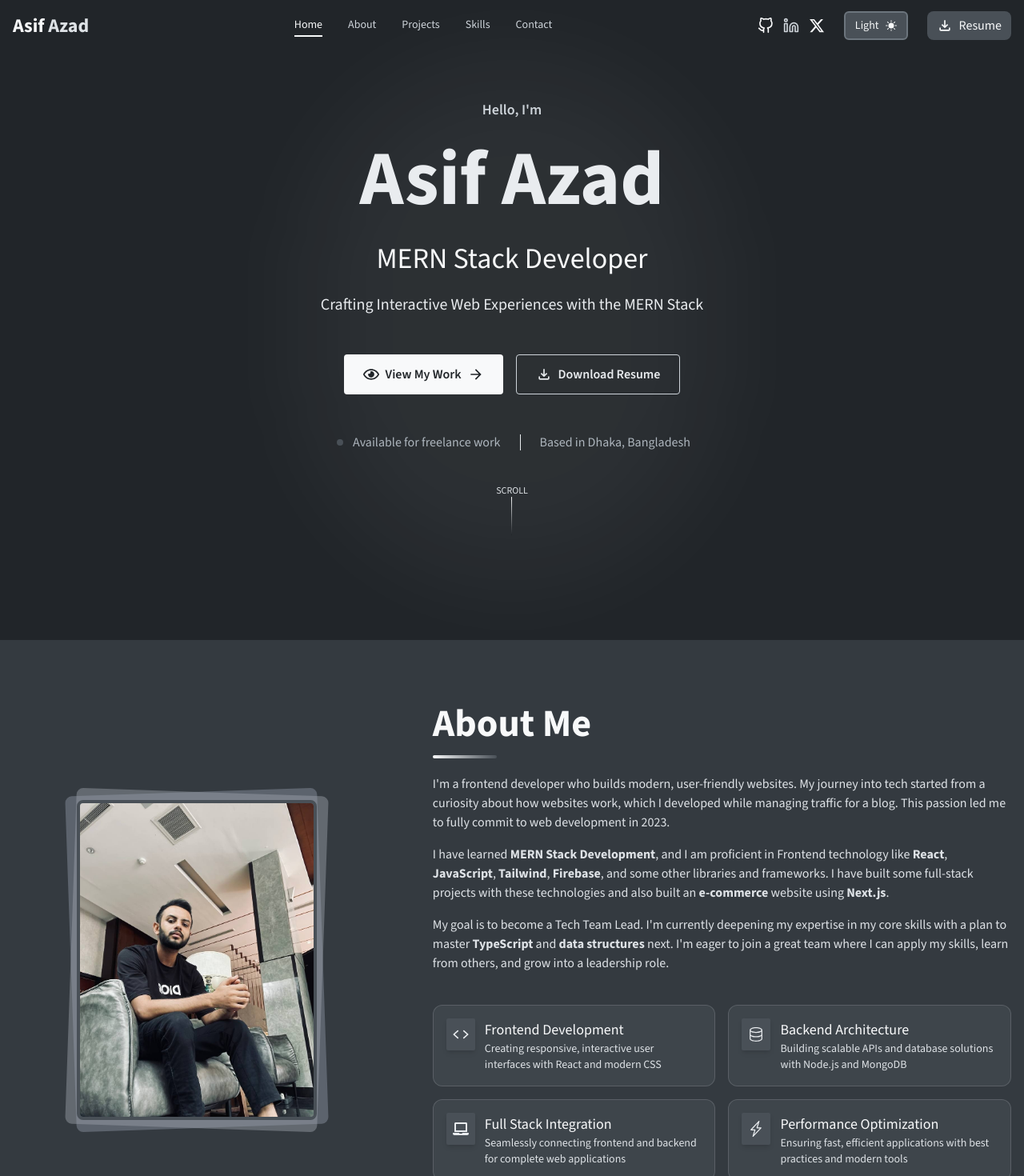
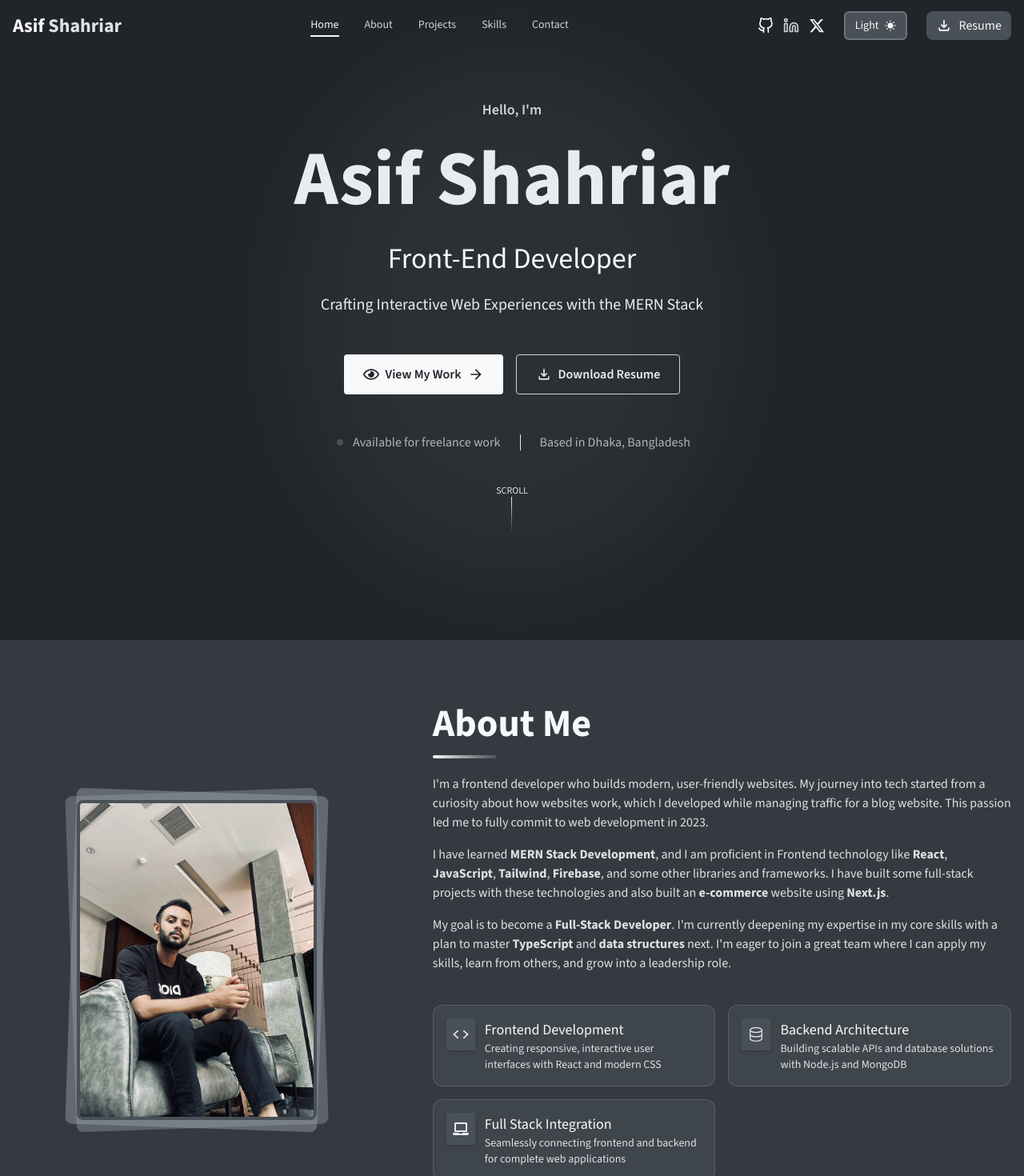
Before and after one commit to Aasif-Shahriar/my-portfolio, a React (Vite) app: page / in a window 1280 px wide. Shown: the top 1470 px of the page at 80% size. Built offline with nearby package versions, Linux system fonts and the light colour scheme; a web font is replaced by a local one.

Commit message:
Update some content and tech role

```diff
--- a/index.html
+++ b/index.html
@@ -4,7 +4,7 @@
     <meta charset="UTF-8" />
     <link rel="icon" type="image/svg+xml" href="/favicon.png" />
     <meta name="viewport" content="width=device-width, initial-scale=1.0" />
-    <title>Portfolio | Asif</title>
+    <title>Asif Shahriar</title>
   </head>
   <body>
     <div id="root"></div>
--- a/src/components/footer/Footer.jsx
+++ b/src/components/footer/Footer.jsx
@@ -4,7 +4,7 @@ const Footer = () => {
   return (
     <footer className="bg-frame-8 dark:bg-frame-2 text-frame-1 dark:text-frame-9 py-5 px-4 flex items-center justify-center space-x-4">
       <p>
-        <small>© 2025 Asif Azad. All rights reserved.</small>
+        <small>© 2025 Asif Shahriar. All rights reserved.</small>
       </p>
 
       {/* Vertical divider */}
--- a/src/components/navbar/Navbar.jsx
+++ b/src/components/navbar/Navbar.jsx
@@ -104,7 +104,7 @@ const Navbar = () => {
               whileHover={{ scale: 1.05 }}
               transition={{ duration: 0.2 }}
             >
-              Asif <span className="dark:text-frame-7 text-frame-3">Azad</span>
+              Asif <span className="dark:text-frame-7 text-frame-3">Shahriar</span>
             </motion.h2>
           </Link>
 
--- a/src/pages/home-page/about-section/About.jsx
+++ b/src/pages/home-page/about-section/About.jsx
@@ -61,7 +61,7 @@ const About = () => {
               I'm a frontend developer who builds modern, user-friendly
               websites. My journey into tech started from a curiosity about how
               websites work, which I developed while managing traffic for a
-              blog. This passion led me to fully commit to web development in
+              blog website. This passion led me to fully commit to web development in
               2023.
             </motion.p>
             <motion.p variants={paragraphVariants}>
@@ -72,7 +72,7 @@ const About = () => {
               <b> e-commerce</b> website using <strong>Next.js</strong>.
             </motion.p>
             <motion.p variants={paragraphVariants}>
-              My goal is to become a Tech Team Lead. I'm currently deepening my
+              My goal is to become a <strong>Full-Stack Developer</strong>. I'm currently deepening my
               expertise in my core skills with a plan to master{" "}
               <b>TypeScript</b> and
               <b> data structures</b> next. I'm eager to join a great team where
--- a/src/pages/home-page/about-section/AboutCard.jsx
+++ b/src/pages/home-page/about-section/AboutCard.jsx
@@ -1,5 +1,5 @@
 import React from "react";
-import { BsLightningCharge } from "react-icons/bs";
+// import { BsLightningCharge } from "react-icons/bs";
 import { FaLaptop } from "react-icons/fa";
 import { GoDatabase } from "react-icons/go";
 import { IoCode } from "react-icons/io5";
@@ -22,11 +22,11 @@ const AboutCard = () => {
       skill: "Full Stack Integration",
       info: "Seamlessly connecting frontend and backend for complete web applications",
     },
-    {
-      icon: <BsLightningCharge />,
-      skill: "Performance Optimization",
-      info: "Ensuring fast, efficient applications with best practices and modern tools",
-    },
+    // {
+    //   icon: <BsLightningCharge />,
+    //   skill: "Performance Optimization",
+    //   info: "Ensuring fast, efficient applications with best practices and modern tools",
+    // },
   ];
 
   const cardVariants = {
--- a/src/pages/home-page/hero-section/Hero.jsx
+++ b/src/pages/home-page/hero-section/Hero.jsx
@@ -65,7 +65,7 @@ const Hero = () => {
         >
           Asif{" "}
           <span className="text-frame-light-1 dark:text-frame-dark-1">
-            Azad
+            Shahriar
           </span>
         </motion.h1>
 
@@ -76,7 +76,7 @@ const Hero = () => {
           variants={textVariant}
           className="text-2xl md:text-4xl font-light mt-2"
         >
-          MERN Stack Developer
+         Front-End Developer
         </motion.h3>
 
         <motion.p
```
